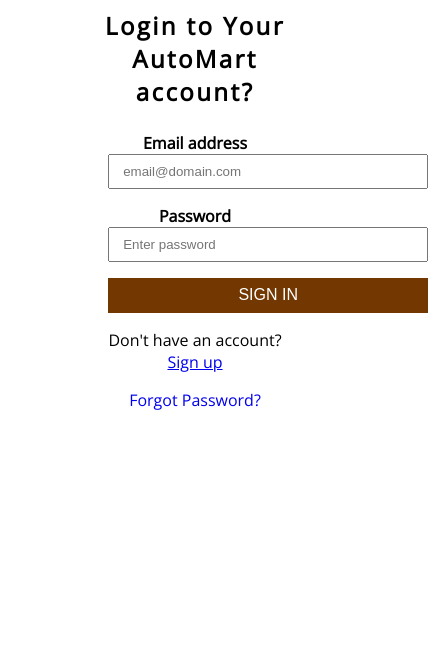
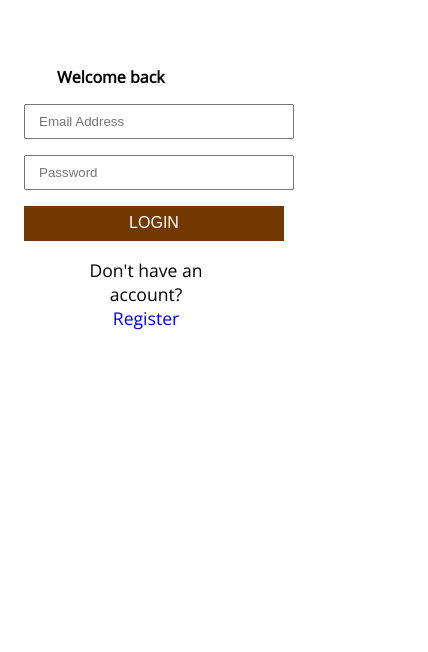
Before and after one commit to tomisinlalude/Auto-Mart, a plain HTML site: page ui/signin.html in a window 390 px wide. Shown: the part 192-844 px from the top of the page, 428 px wide, since content can reach past the window. Drawn offline with nearby package versions, Linux system fonts and the light colour scheme.

Commit message:
Modify pages

```diff
--- a/ui/css/signin.css
+++ b/ui/css/signin.css
@@ -1,12 +1,50 @@
 .signin-form {
-    height: 400px !important;
+    height: 300px;
+    background: rgb(252, 247, 247);
 }
 
 .signin-form h1 {
-    margin-bottom: 1em;
+    margin: 1em 0 1.5em 0;
     letter-spacing: 0.1em;
 }
 
-.signin-form .password-reset {
+.signin-form p {
+    font-size: 1.1em;
+}
+
+.signin-form p a {
     text-decoration: none;
+    color: blue;
 }
+
+@media screen and (min-width: 320px) and (max-width: 767px) {
+    .form {
+        margin: 0 !important;
+    }
+
+    .form .form-field input {
+        width: 250px !important;
+    }
+
+    .signin-form {
+        background: transparent;
+    }
+
+    .signin-form h1 {
+        margin: 0;
+        letter-spacing: 0;
+        font-size: 16px;
+    }
+
+    .form .form-field {
+        padding: 0 !important;
+    }
+
+    .form .form-field .btn-form {
+        width: 260px !important;
+    }
+
+    .signin-form p {
+     margin-left: 4em !important;
+    }
+}
--- a/ui/css/signup.css
+++ b/ui/css/signup.css
@@ -45,6 +45,6 @@
     }
 
     .signup-form p {
-        width: 100% !important;
+        margin-left: 4em !important;
     }
 }
--- a/ui/signin.html
+++ b/ui/signin.html
@@ -4,8 +4,8 @@
   <meta charset="utf-8">
   <meta http-equiv="X-UA-Compatible" content="IE=edge">
   <meta name="viewport" content="width=device-width, initial-scale=1, shrink-to-fit=no">
-  <title>SignIn | AutoMart</title>
-
+  <title>AutoMart | Login</title>
+  <link rel="icon" href="images/autoMart-logo.png">
   <link rel="stylesheet" href="css/signin.css">
   <link rel="stylesheet" href="css/autoMart.css">
 </head>
@@ -16,29 +16,31 @@
                 <a href="index.html"><img src="images/autoMart-logo.png" alt="AutoMart logo"></a>
             </div>
         </div>
+        <nav class="autoMart-nav">
+            <ul class="autoMart-nav__list">
+                <li class="autoMart-nav__item signin"><a href="signin.html">Login</a></li>
+                <li class="autoMart-nav__item signup"><a href="signup.html">Register</a></li>
+            </ul>
+        </nav>
     </header>
     <main>
         <section class="container">
             <form class="form signin-form">
-            <h1>Login to Your AutoMart account?</h1>
-
+            <h1>Welcome back</h1>
             <div class="form-field">
                 <label for="email">
-                Email address
                 </label>
-                <input type="email" placeholder="email@domain.com" id="email" required>
+                <input type="email" placeholder="Email Address" id="email" required>
             </div>
 
             <div class="form-field">
                 <label for="password">
-                Password
                 </label>
-                <input type="password" placeholder="Enter password" id="password" required>
+                <input type="password" placeholder="Password" id="password" required>
             </div>
-
             <div class="form-field">
                 <button type="button" class="btn btn-form">
-                <span class="btn__text">Sign In</span>
+                <span class="btn__text">Login</span>
                 <span class="btn__loading-icon">
                     <i class="fas fa-spinner fa-pulse"></i>
                 </span>
@@ -47,17 +49,10 @@
 
             <p>
                 Don't have an account?
-                <a href="signup.html">Sign up</a>
-            </p>
-			<p>
-                <a href="#" class="password-reset">Forgot Password?</a>
+                <a href="signin.html">Register</a>
             </p>
             </form>
         </section>
     </main>
-    <footer>
-        <div class="footer-blob1"></div>
-        <div class="footer-blob2"></div>
-    </footer>
 </body>
 </html>
```
